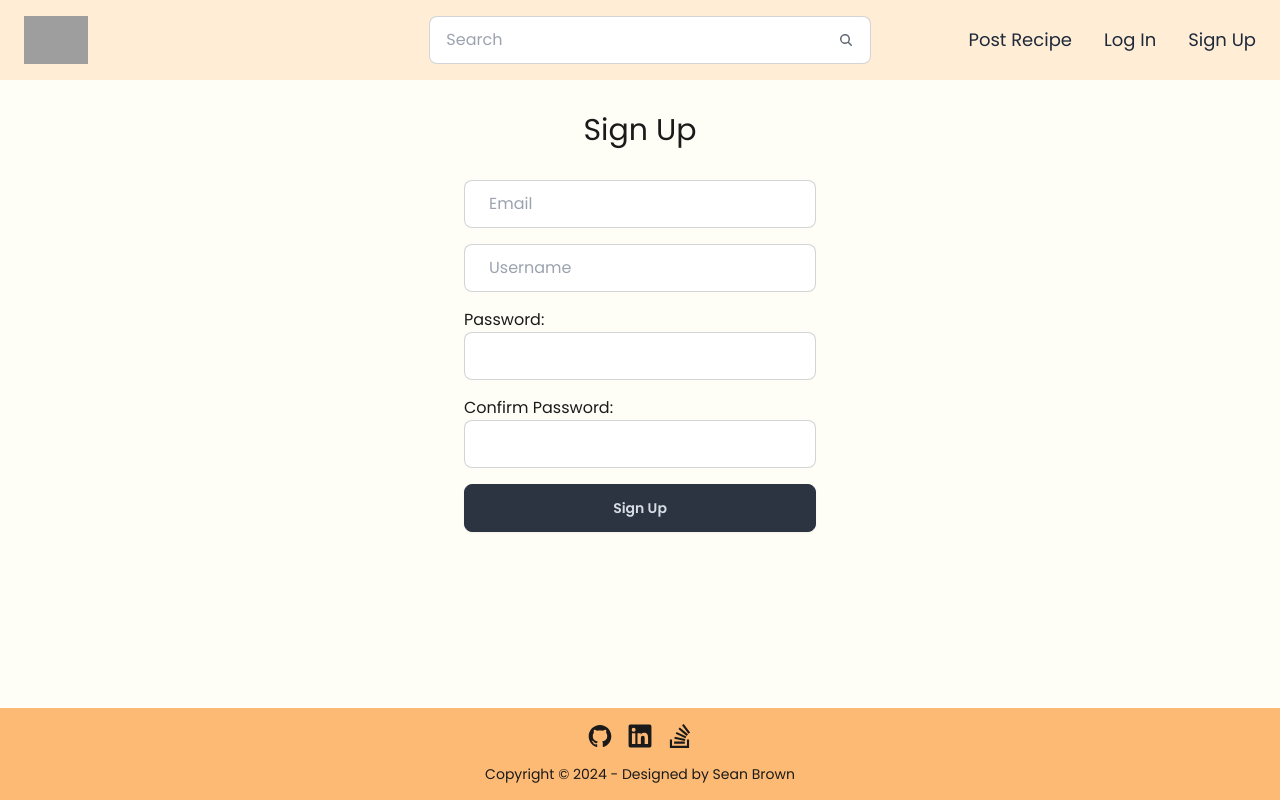
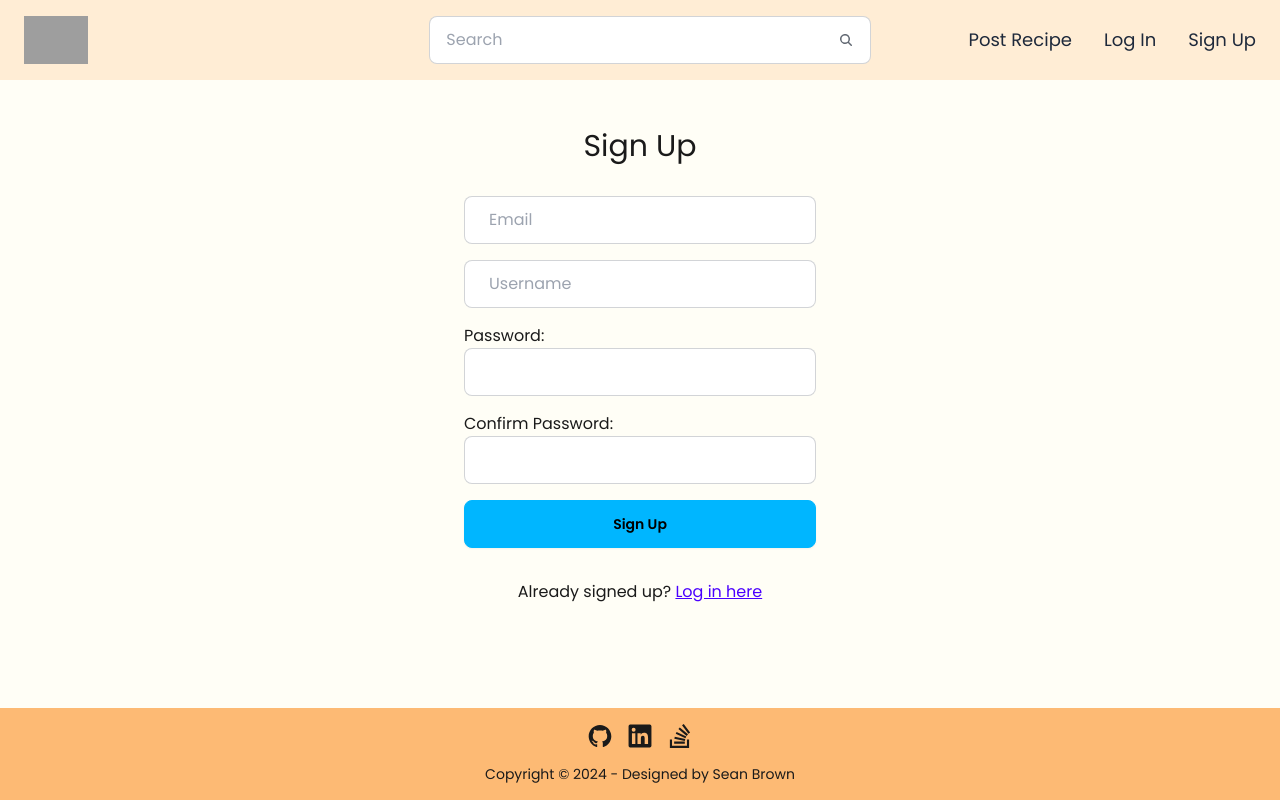
Before and after one commit to DeathlessKraken/fantasy-recipe-book, a React (Vite) app in the folder client/: page /register in a window 1280 px wide. Built offline with nearby package versions, Linux system fonts and the light colour scheme; grey boxes are pictures that could not be loaded.

Commit message:
updated register page with login link

```diff
--- a/client/src/pages/Register.jsx
+++ b/client/src/pages/Register.jsx
@@ -1,4 +1,4 @@
-import { Form, redirect } from "react-router-dom";
+import { Form, Link, redirect } from "react-router-dom";
 
 export default function Register () {
     //const data = useActionData()
@@ -6,7 +6,7 @@ export default function Register () {
 
     return (
         <section className="w-full">
-            <h1 className="text-3xl text-default mx-auto w-fit my-4">Sign Up</h1>
+            <h1 className="text-3xl text-default mx-auto w-fit my-4 lg:pt-4">Sign Up</h1>
             <Form method="POST" action="/register" className="flex flex-col p-4 gap-4 w-96 mx-auto">
                 <label className="input input-bordered flex items-center gap-2">
                   <svg xmlns="http://www.w3.org/2000/svg" viewBox="0 0 16 16" fill="currentColor" className="w-4 h-4 opacity-70"><path d="M2.5 3A1.5 1.5 0 0 0 1 4.5v.793c.026.009.051.02.076.032L7.674 8.51c.206.1.446.1.652 0l6.598-3.185A.755.755 0 0 1 15 5.293V4.5A1.5 1.5 0 0 0 13.5 3h-11Z" /><path d="M15 6.954 8.978 9.86a2.25 2.25 0 0 1-1.956 0L1 6.954V11.5A1.5 1.5 0 0 0 2.5 13h11a1.5 1.5 0 0 0 1.5-1.5V6.954Z" /></svg>
@@ -34,12 +34,14 @@ export default function Register () {
                     </label>
                 </div>
 
-                <button className="btn btn-neutral" type="submit">Sign Up</button>
+                <button className="btn btn-info" type="submit">Sign Up</button>
             </Form>
+            <h2 className="mx-auto w-fit py-4 text-default">Already signed up? <Link to="/login" className="link link-primary">Log in here</Link></h2>
         </section>
     );
 }
 
+//Export this function to utils or other fitting directory
 export async function registerAction ({request}) {
     const data = await request.formData();
 
```
